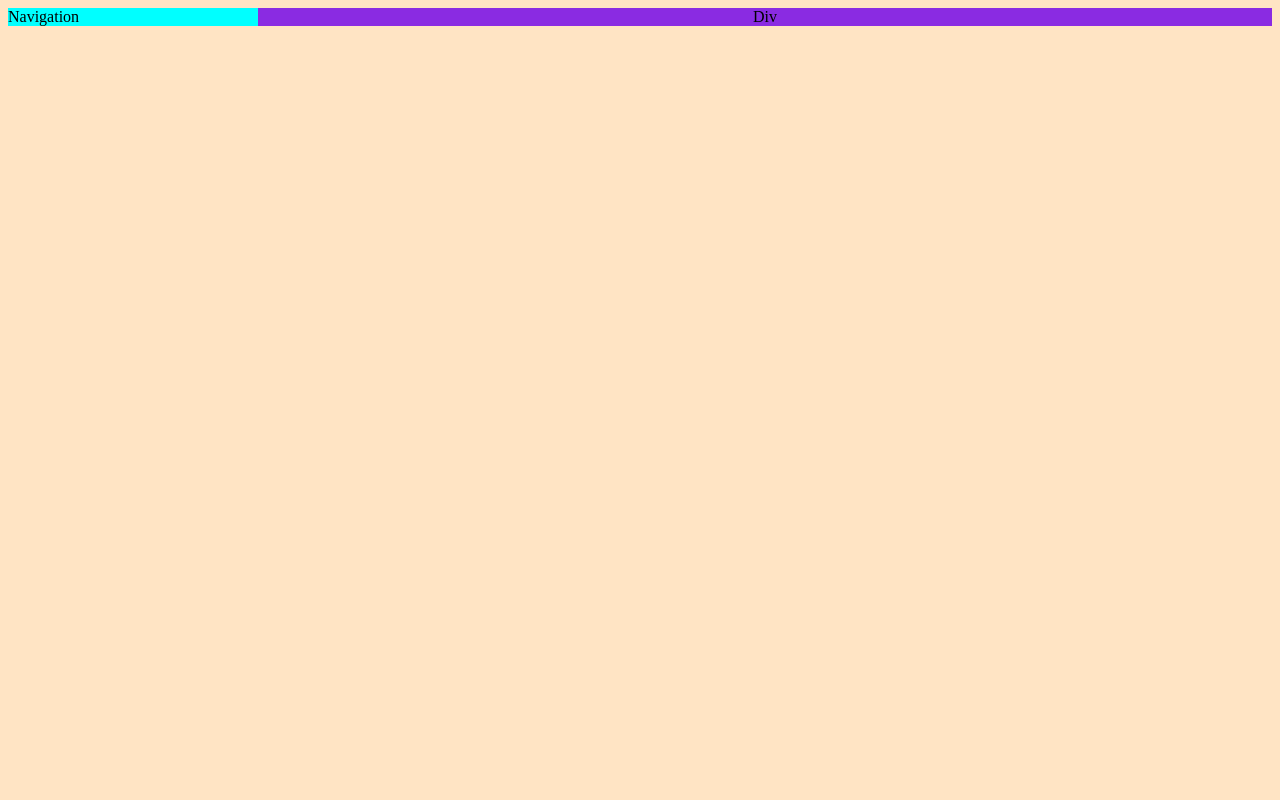
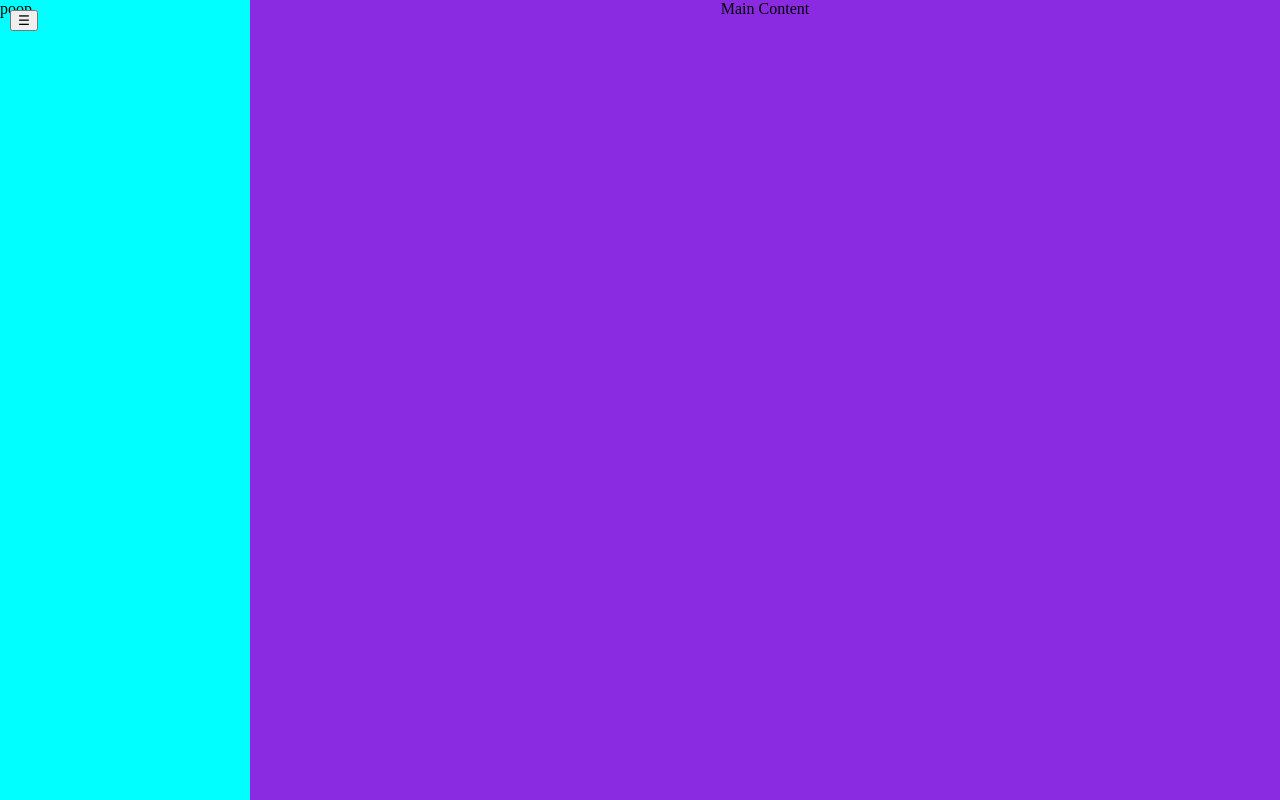
Before and after one commit to DangJam/DangJam.github.io, a plain HTML site: page index.html in a window 1280 px wide. Drawn offline with Linux system fonts and the light colour scheme.

Commit message:
commit 3

```diff
--- a/index.html
+++ b/index.html
@@ -1,18 +1,25 @@
 <!DOCTYPE html>
-
 <html lang="en">
 <head>
     <link rel="stylesheet" href="style.css">
-        <title> James Dang Portfolio </title>
+    <title>James Dang Portfolio</title>
 </head>
 <body>
-        <div id="Container">
-            <nav>
-                Navigation
+
+    <button id="toggleBtn">☰</button>
+
+    <div class="Container">
+        <nav id="sidebar">
+            <p1 id = "thing1">
+                poop
+            </p1>
         </nav>
+
         <div id="Content">
-                Div
+            Main Content
         </div>
     </div>
+
+    <script src="script.js"></script>
 </body>
 </html>
--- /dev/null
+++ b/script.js
@@ -0,0 +1,6 @@
+const button = document.getElementById("toggleBtn");
+const sidebar = document.getElementById("sidebar");
+
+button.addEventListener("click", () => {
+    sidebar.classList.toggle("collapsed");
+});
--- a/style.css
+++ b/style.css
@@ -1,21 +1,36 @@
 body {
+    margin: 0;
     background-color: bisque;
 }
 
-#Container {
+.Container {
     display: flex;
-
+    min-height: 100vh;
 }
 
-nav {
+#sidebar {
+    width: 250px;
     background-color: aqua;
-    /* border-radius: 20px; */
-    width: 250px;
+    overflow: hidden;
+    transition: width 0.3s ease;
+}
+
+#sidebar.collapsed {
+    width: 0;
 }
 
 #Content {
+    flex: 1;
+    background-color: blueviolet;
     text-align: center;
-    background-color: blueviolet;
-    height: 100%;
-    flex: 1;
 }
+
+#toggleBtn {
+    position: fixed;
+    top: 10px;
+    left: 10px;
+}
+
+#thing1 {
+
+}
```
Lines whose indentation alone changed are shown as unchanged.
